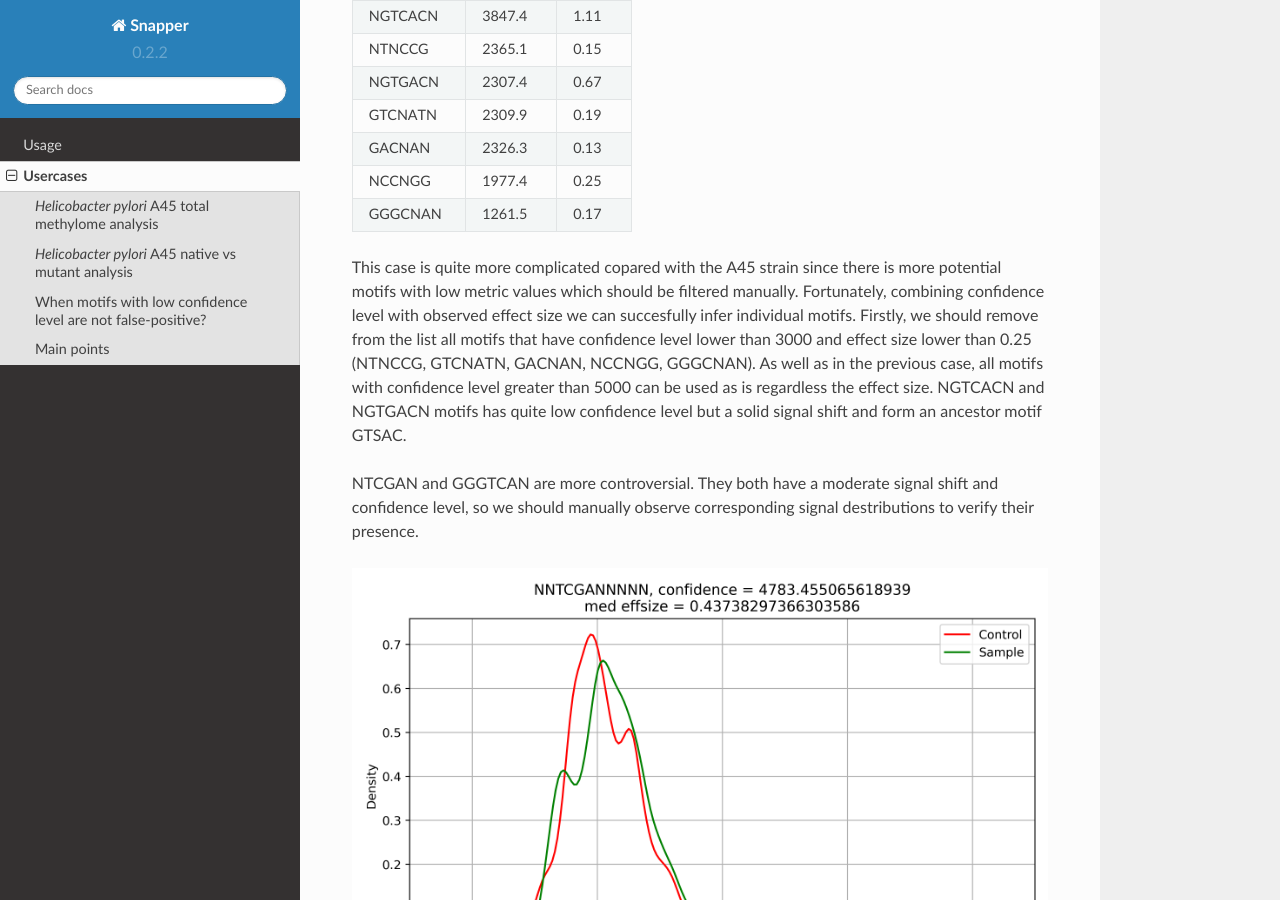
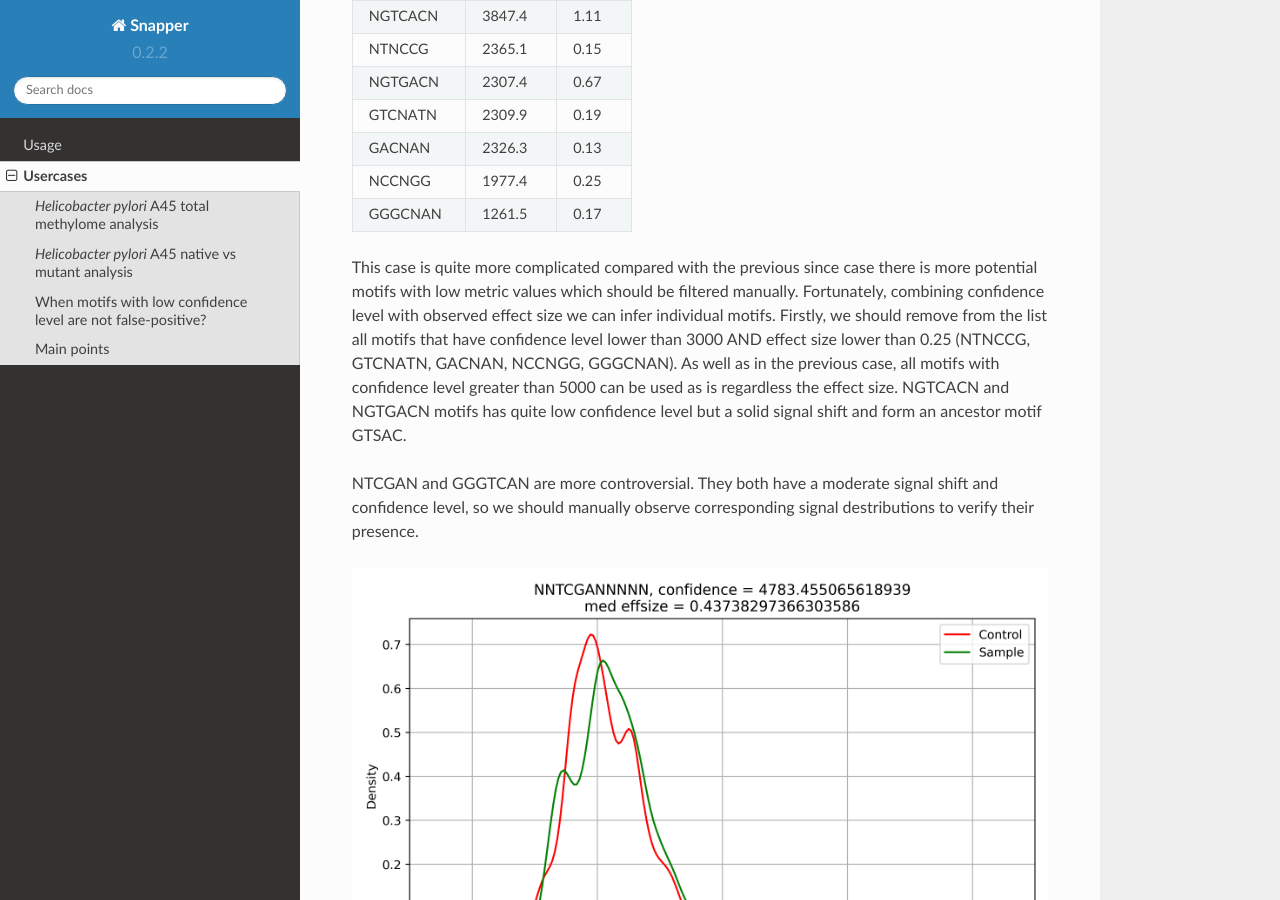
Before and after one commit to DNKonanov/snapper-man-test, a Sphinx documentation site: the page built from docs/source/usercases.rst, in a window 1280 px wide and 900 px high, scrolled down 7535 px. Built offline with Sphinx 7.4.7 and the Read the Docs theme 2.0.0, drawn with Linux system fonts in a browser that asks for light colours; some of the changed text lies outside the part shown.

Commit message:
fix typos

```diff
--- a/docs/source/usercases.rst
+++ b/docs/source/usercases.rst
@@ -245,9 +245,9 @@ Let's consider other case opposite to the previous. Here, we will analyze anothe
 |GGGCNAN| 1261.5    | 0.17    |
 +-------+-----------+---------+
 
-This case is quite more complicated copared with the A45 strain since there is more potential motifs with low metric values which should
-be filtered manually. Fortunately, combining confidence level with observed effect size we can succesfully infer individual motifs.
-Firstly, we should remove from the list all motifs that have confidence level lower than 3000 and effect size lower than 0.25 (NTNCCG, GTCNATN, GACNAN, NCCNGG, GGGCNAN).
+This case is quite more complicated compared with the previous since case there is more potential motifs with low metric values which should
+be filtered manually. Fortunately, combining confidence level with observed effect size we can infer individual motifs.
+Firstly, we should remove from the list all motifs that have confidence level lower than 3000 AND effect size lower than 0.25 (NTNCCG, GTCNATN, GACNAN, NCCNGG, GGGCNAN).
 As well as in the previous case, all motifs with confidence level greater than 5000 can be used as is regardless the effect size. NGTCACN and NGTGACN motifs has quite low
 confidence level but a solid signal shift and form an ancestor motif GTSAC.
 
@@ -266,7 +266,7 @@ Main points
 
 Here, we summurize some motif inference recommendations:
 
-1. Generally, if the confidence level of a considered motif is greater than 5000, it is most probably an individual motif regardless signal shif size.
+1. Generally, if the confidence level of a considered motif is greater than 5000, it is most probably an individual motif regardless signal shift size.
 2. Generally, if the signal shift (effsize) of a considered motif is greater than 0.5, it is most probably an individual motif.
 3. If some motif has a confidence level lower than 5000 and a signal shift lower than 0.5, it should be manually verified via corresponding signal distributions plots observation. If sample and control distributions have a common mode (one ore more), it usually indicates that motif sequence is incomplete.
 4. If some motif has a confidence level lower than 3000 and a signal shift lower than 0.25, it is most likely not to be an individual motif.
```
